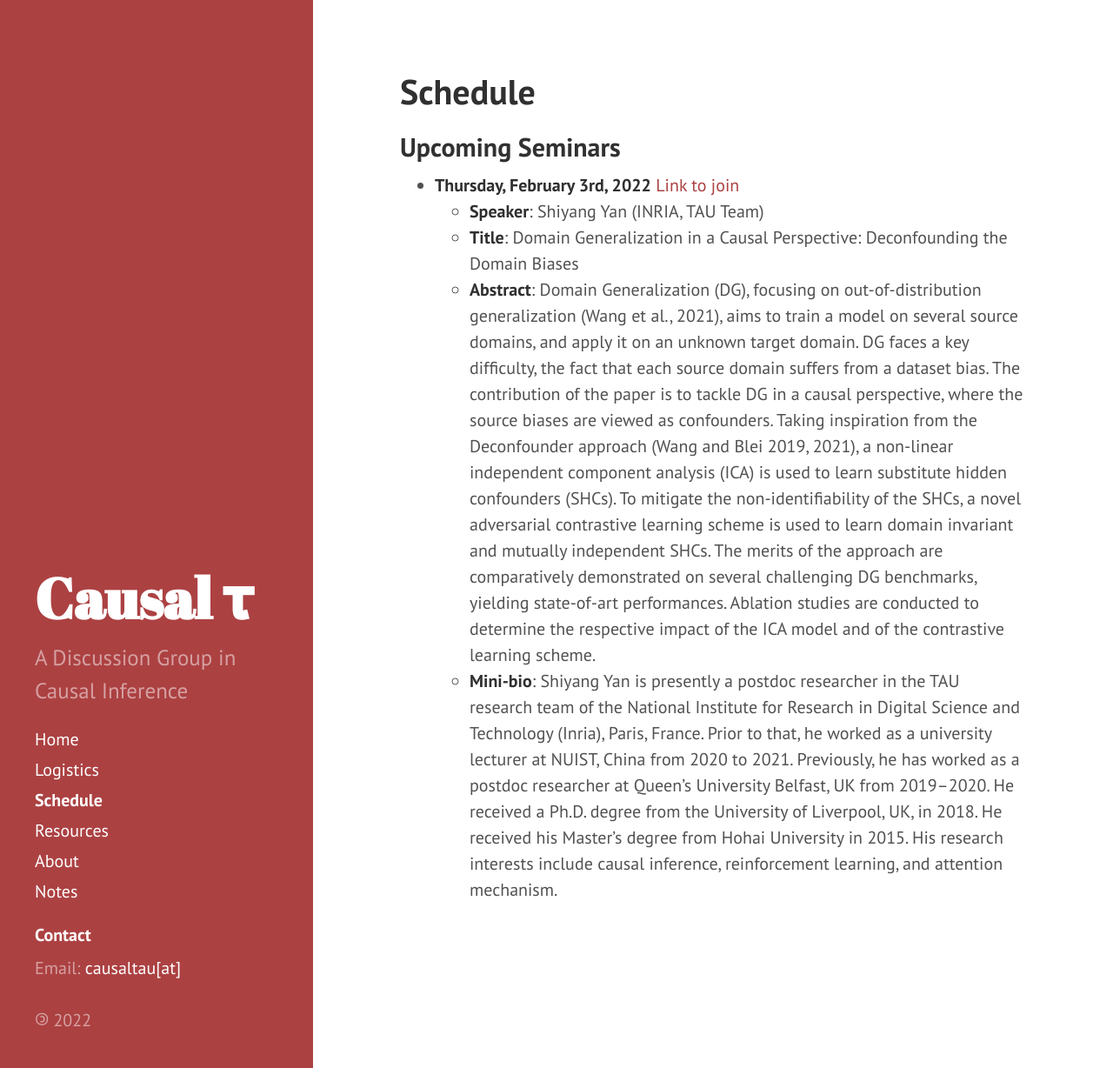
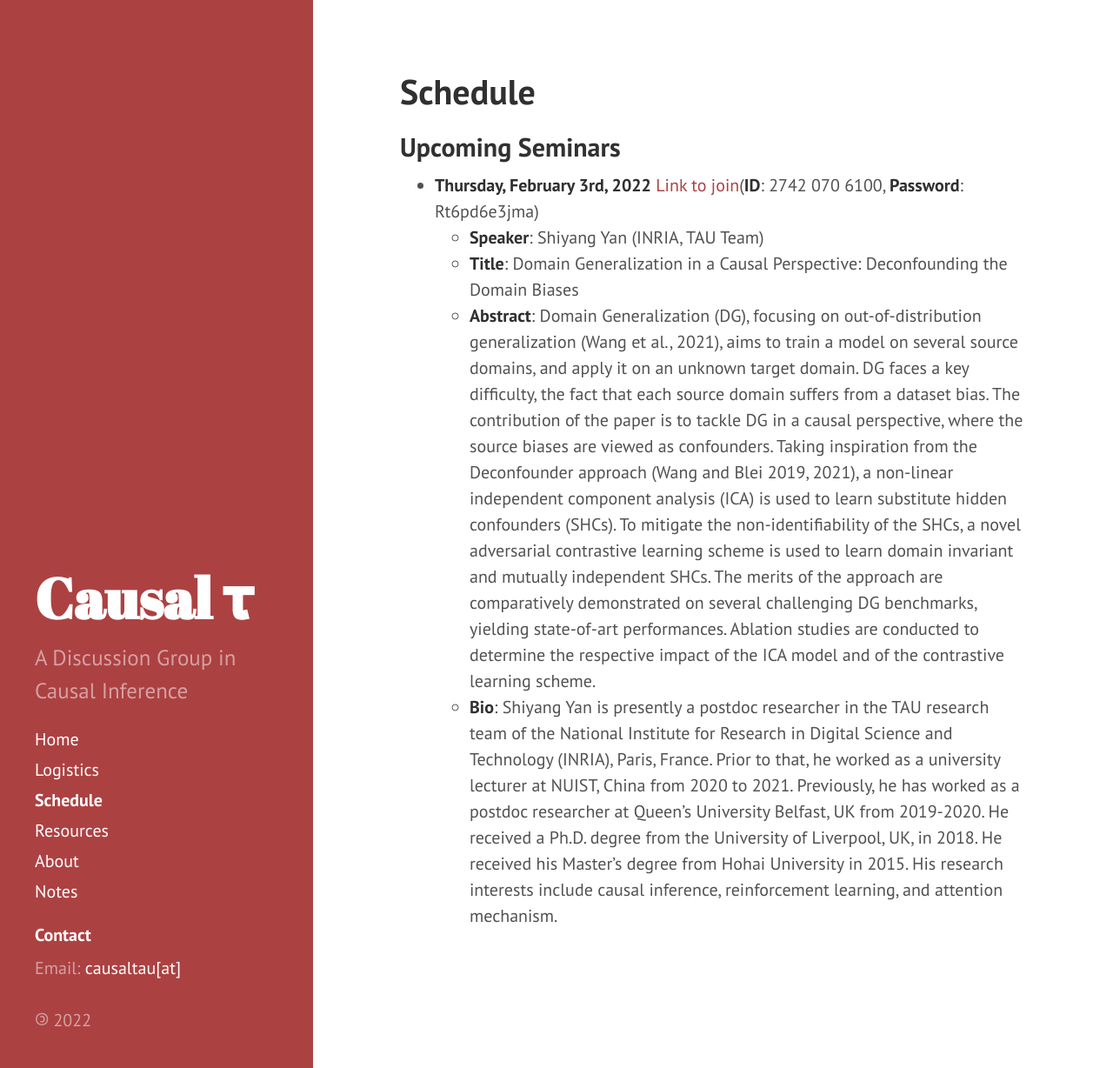
Before and after one commit to CausalTau/causaltau.github.io, a Jekyll site: the page built from schedule.md, in a window 1280 px wide and 1228 px high. Shown: the whole window at 87% size. Built offline with Jekyll 4.4.1, drawn with Linux system fonts in a browser that asks for light colours; nearby versions of some CDN libraries.

Commit message:
Add the link for Webex

```diff
--- a/schedule.md
+++ b/schedule.md
@@ -6,8 +6,8 @@
 
 ## Upcoming Seminars
 
-* **Thursday, February 3rd, 2022** [Link to join]()
+* **Thursday, February 3rd, 2022** [Link to join](https://inria.webex.com/inria-en/j.php?MTID=me4dec220107b63617b15a512f9c9aa96)(**ID**: 2742 070 6100, **Password**: Rt6pd6e3jma)
   - **Speaker**: Shiyang Yan (INRIA, TAU Team)
   - **Title**: Domain Generalization in a Causal Perspective: Deconfounding the Domain Biases
   - **Abstract**: Domain Generalization (DG), focusing on out-of-distribution generalization (Wang et al., 2021), aims to train a model on several source domains, and apply it on an unknown target domain. DG faces a key difficulty, the fact that each source domain suffers from a dataset bias. The contribution of the paper is to tackle DG in a causal perspective, where the source biases are viewed as confounders. Taking inspiration from the Deconfounder approach (Wang and Blei 2019, 2021), a non-linear independent component analysis (ICA) is used to learn substitute hidden confounders (SHCs). To mitigate the non-identifiability of the SHCs,  a novel adversarial contrastive learning scheme is used to learn domain invariant and mutually independent SHCs. The merits of the approach are comparatively demonstrated on several challenging DG benchmarks, yielding state-of-art performances. Ablation studies are conducted to determine the respective impact of the ICA model and of the contrastive learning scheme.
-  - **Mini-bio**: Shiyang Yan is presently a postdoc researcher in the TAU research team of the National Institute for Research in Digital Science and Technology (Inria), Paris, France. Prior to that, he worked as a university lecturer at NUIST, China from 2020 to 2021. Previously, he has worked as a postdoc researcher at Queen’s University Belfast, UK from 2019–2020. He received a Ph.D. degree from the University of Liverpool, UK, in 2018. He received his Master's degree from Hohai University in 2015. His research interests include causal inference, reinforcement learning, and attention mechanism.
+  - **Bio**: Shiyang Yan is presently a postdoc researcher in the TAU research team of the National Institute for Research in Digital Science and Technology (INRIA), Paris, France. Prior to that, he worked as a university lecturer at NUIST, China from 2020 to 2021. Previously, he has worked as a postdoc researcher at Queen’s University Belfast, UK from 2019-2020. He received a Ph.D. degree from the University of Liverpool, UK, in 2018. He received his Master's degree from Hohai University in 2015. His research interests include causal inference, reinforcement learning, and attention mechanism.
```
